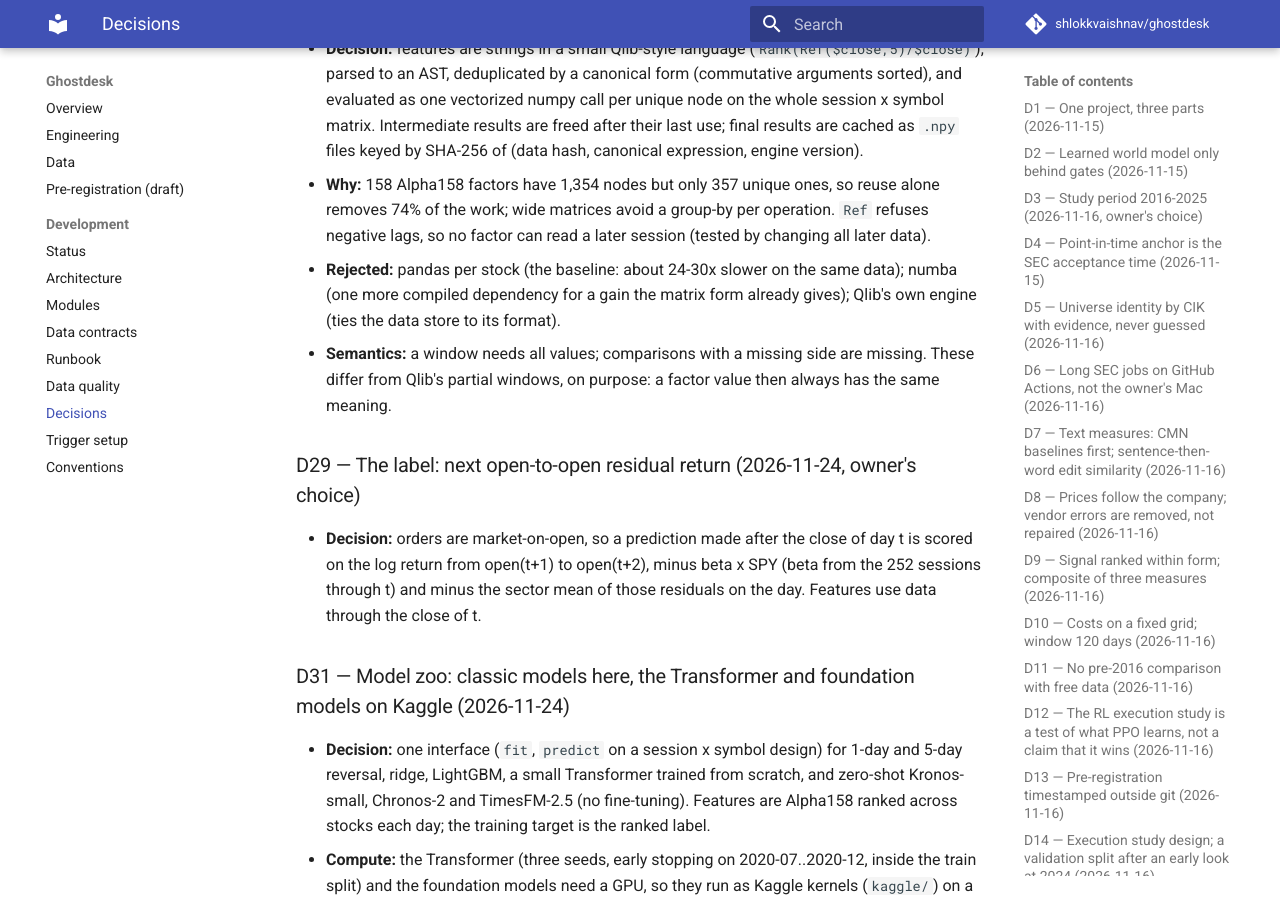
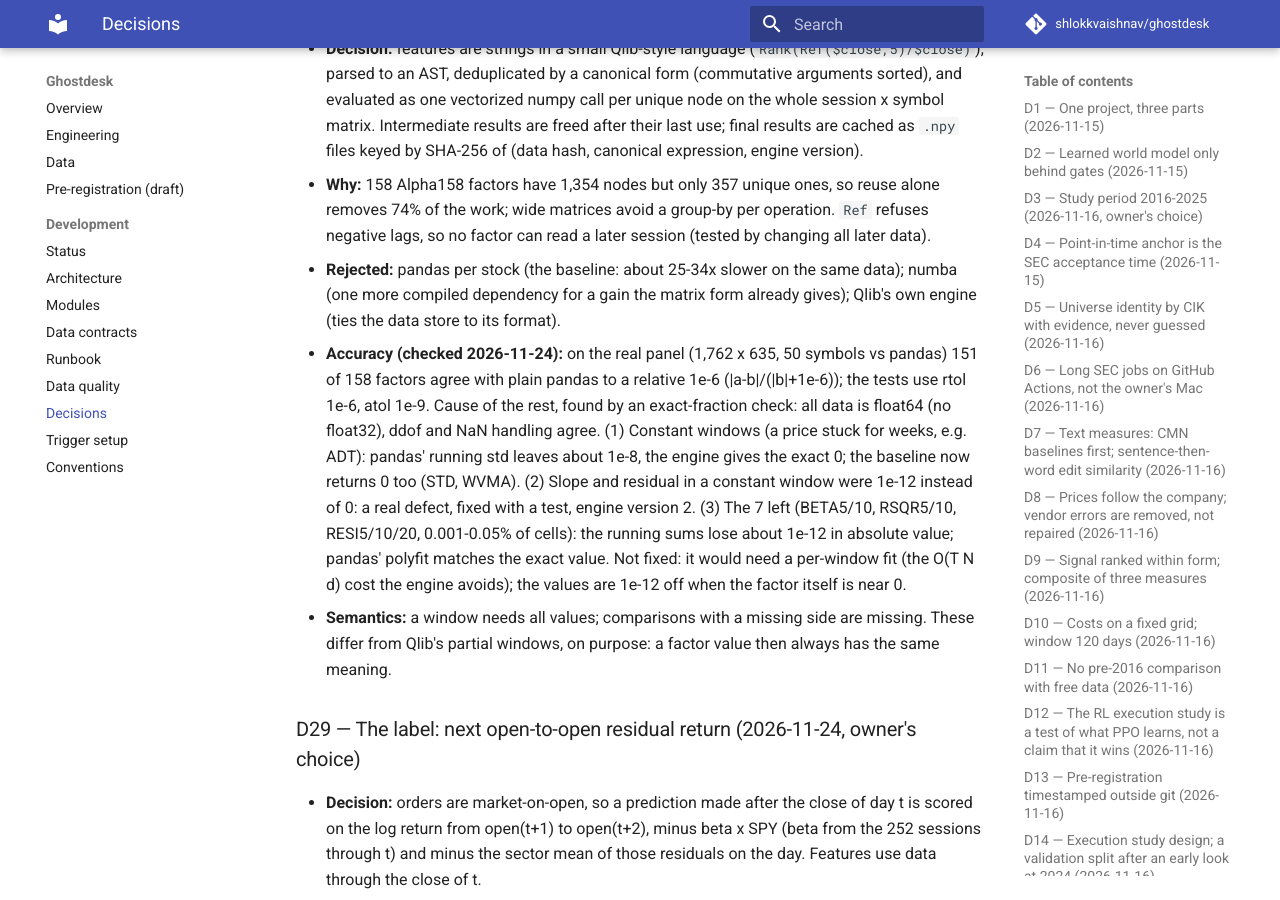
Before and after one commit to shlokkvaishnav/ghostdesk, an MkDocs documentation site: the page built from docs/dev/decisions.md, in a window 1280 px wide and 900 px high, scrolled down 13263 px. Built offline with MkDocs 1.6.1 and Material for MkDocs 9.7.7, drawn with Linux system fonts in a browser that asks for light colours; comment, search, counter and statistics services are not loaded.

Commit message:
Document the accuracy of the feature engine against pandas (D28): cause of the 13 differing factors, tolerance

```diff
--- a/docs/dev/decisions.md
+++ b/docs/dev/decisions.md
@@ -362,8 +362,16 @@ the decision of an old entry — add a new entry that replaces it.
 - **Why:** 158 Alpha158 factors have 1,354 nodes but only 357 unique ones, so reuse alone removes 74% of the work;
   wide matrices avoid a group-by per operation. `Ref` refuses negative lags, so no factor can read a later session
   (tested by changing all later data).
-- **Rejected:** pandas per stock (the baseline: about 24-30x slower on the same data); numba (one more compiled
+- **Rejected:** pandas per stock (the baseline: about 25-34x slower on the same data); numba (one more compiled
   dependency for a gain the matrix form already gives); Qlib's own engine (ties the data store to its format).
+- **Accuracy (checked 2026-11-24):** on the real panel (1,762 x 635, 50 symbols vs pandas) 151 of 158 factors agree
+  with plain pandas to a relative 1e-6 (|a-b|/(|b|+1e-6)); the tests use rtol 1e-6, atol 1e-9. Cause of the rest, found
+  by an exact-fraction check: all data is float64 (no float32), ddof and NaN handling agree. (1) Constant windows (a
+  price stuck for weeks, e.g. ADT): pandas' running std leaves about 1e-8, the engine gives the exact 0; the baseline
+  now returns 0 too (STD, WVMA). (2) Slope and residual in a constant window were 1e-12 instead of 0: a real defect,
+  fixed with a test, engine version 2. (3) The 7 left (BETA5/10, RSQR5/10, RESI5/10/20, 0.001-0.05% of cells): the
+  running sums lose about 1e-12 in absolute value; pandas' polyfit matches the exact value. Not fixed: it would need
+  a per-window fit (the O(T N d) cost the engine avoids); the values are 1e-12 off when the factor itself is near 0.
 - **Semantics:** a window needs all values; comparisons with a missing side are missing. These differ from Qlib's
   partial windows, on purpose: a factor value then always has the same meaning.
 
```
Also changed, not shown: docs/engineering.md (+2 -2 lines).
